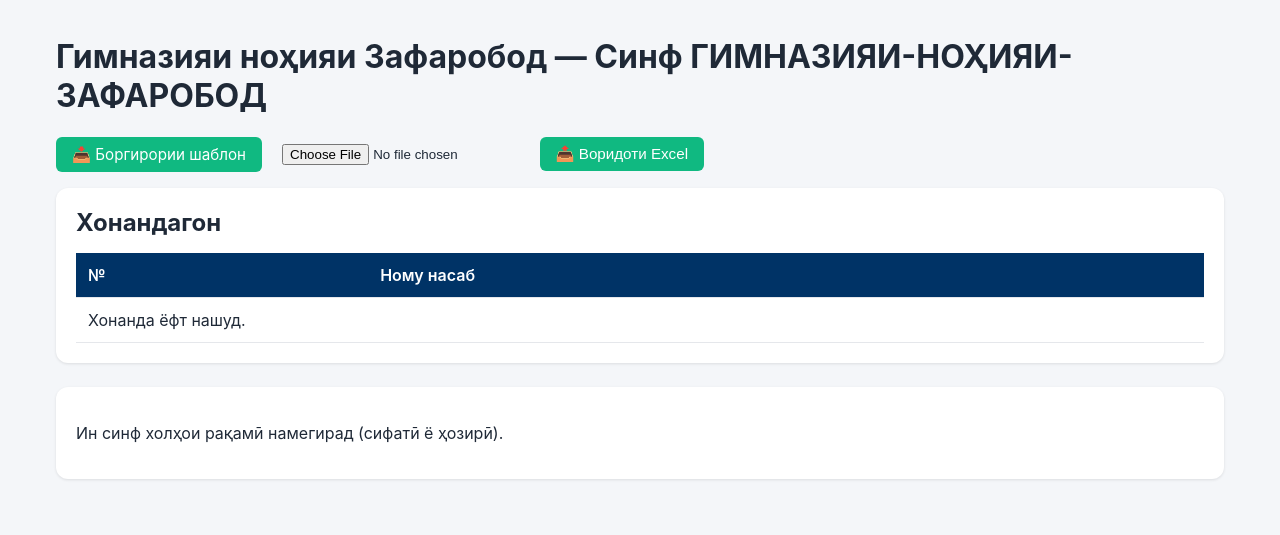
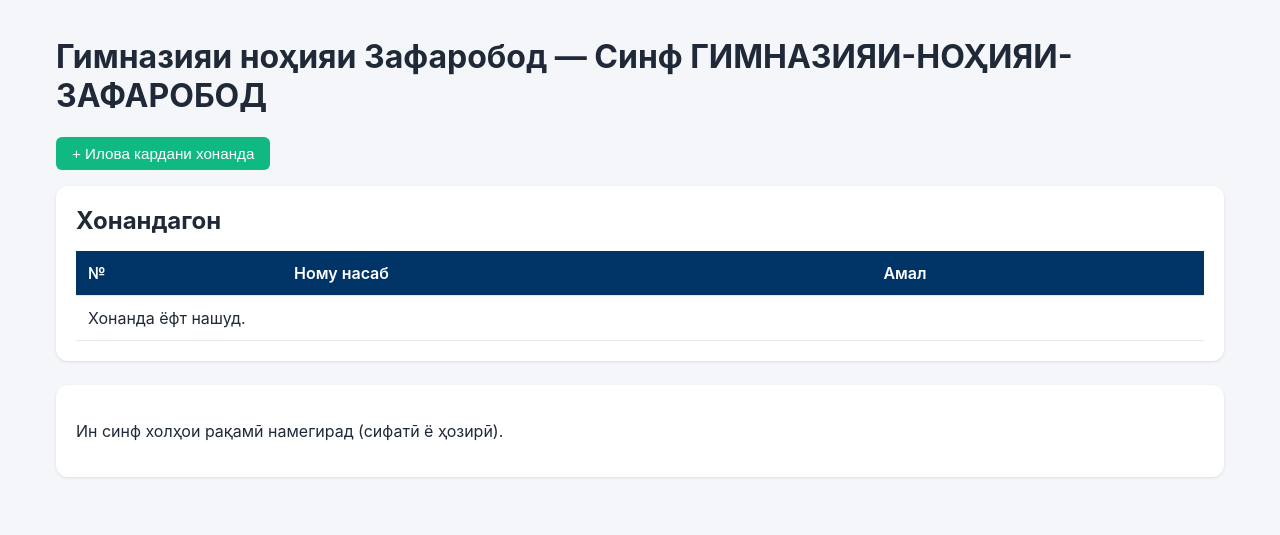
Before and after one commit to KangarooAdmin1968/Maorif_Portal, a Django app: a page that uses portal/templates/portal/class_detail.html in a window 1280 px wide. Shown: the part 93-628 px from the top of the page. Run offline with Django 4.2, Linux system fonts and the light colour scheme; a user stored in the database is signed in; data comes from the database, SQL or seed files in the repository.

Commit message:
Add individual student add/remove in class_detail, remove Excel import buttons

```diff
--- a/portal/templates/portal/class_detail.html
+++ b/portal/templates/portal/class_detail.html
@@ -4,12 +4,22 @@
 <h1>{{ school.name }} — Синф {{ class_name }}</h1>
 
 <div class="toolbar">
-    <a href="{% url 'download_template' class_name %}" class="btn btn-secondary">📥 Боргирории шаблон</a>
-    <form action="{% url 'import_excel_class' class_name %}" method="post" enctype="multipart/form-data" class="inline-form">
-        {% csrf_token %}
-        <input type="file" name="excel" accept=".xlsx,.xls" required>
-        <button type="submit" class="btn btn-secondary">📤 Воридоти Excel</button>
-    </form>
+    <button type="button" class="btn btn-success" onclick="openAddStudentModal()">+ Илова кардани хонанда</button>
+</div>
+
+<div id="add-student-modal" class="modal" style="display:none;">
+    <div class="modal-content" style="padding:1.5rem; border-radius:0.5rem;">
+        <h3>Илова кардани хонанда</h3>
+        <form action="{% url 'add_student' school.id class_name %}" method="post">
+            {% csrf_token %}
+            <label for="full_name" style="display:block; margin-top:0.5rem;">Ному насаби хонанда</label>
+            <input type="text" id="full_name" name="full_name" placeholder="Номи хонандаро ворид кунед" required style="width:100%; padding:0.5rem; margin:0.5rem 0 1rem; border:1px solid #d1d5db; border-radius:0.25rem;">
+            <div style="display:flex; gap:0.5rem; justify-content:flex-end;">
+                <button type="button" class="btn btn-secondary" onclick="closeAddStudentModal()">Бекор</button>
+                <button type="submit" class="btn btn-success">Илова</button>
+            </div>
+        </form>
+    </div>
 </div>
 
 <section class="card">
@@ -50,15 +60,22 @@
         {% endif %}
     </div>
     <table class="data-table">
-        <thead><tr><th>№</th><th>Ному насаб</th></tr></thead>
+        <thead><tr><th>№</th><th>Ному насаб</th><th>Амал</th></tr></thead>
         <tbody>
             {% for s in students %}
             <tr>
                 <td>{{ forloop.counter }}</td>
                 <td><a href="{% url 'student_detail' s.id %}">{{ s.full_name }}</a></td>
+                <td>
+                    <form action="{% url 'remove_student' school.id class_name %}" method="post" class="inline-form" onsubmit="return confirm('Оё шумо дар ҳақиқат мехоҳед хонандаро хориҷ кунед?');">
+                        {% csrf_token %}
+                        <input type="hidden" name="student_id" value="{{ s.id }}">
+                        <button type="submit" class="btn btn-danger btn-sm">Хориҷ кардан</button>
+                    </form>
+                </td>
             </tr>
             {% empty %}
-            <tr><td colspan="2">Хонанда ёфт нашуд.</td></tr>
+            <tr><td colspan="3">Хонанда ёфт нашуд.</td></tr>
             {% endfor %}
         </tbody>
     </table>
@@ -155,5 +172,18 @@ document.addEventListener('click', function(e) {
         document.getElementById('subject-menu').classList.remove('show');
     }
 });
+function openAddStudentModal() {
+    document.getElementById('add-student-modal').style.display = 'flex';
+    document.getElementById('full_name').focus();
+}
+function closeAddStudentModal() {
+    document.getElementById('add-student-modal').style.display = 'none';
+}
+window.onclick = function(e) {
+    const modal = document.getElementById('add-student-modal');
+    if (e.target === modal) {
+        modal.style.display = 'none';
+    }
+}
 </script>
 {% endblock %}
--- a/portal/urls.py
+++ b/portal/urls.py
@@ -10,6 +10,8 @@ urlpatterns = [
     path('schools/add/', views.school_add, name='school_add'),
     path('school/<int:school_id>/classes/', views.class_list, name='class_list'),
     path('school/<int:school_id>/class/<str:class_name>/', views.class_detail, name='class_detail'),
+    path('school/<int:school_id>/class/<str:class_name>/student/add/', views.add_student, name='add_student'),
+    path('school/<int:school_id>/class/<str:class_name>/student/remove/', views.remove_student, name='remove_student'),
     path('school/<int:school_id>/class/<str:class_name>/grade/<str:subject>/', views.grade_entry, name='grade_entry'),
     path('school/<int:school_id>/class/<str:class_name>/grade/<str:subject>/calc-quarter/', views.calc_quarter_from_daily, name='calc_quarter_from_daily'),
     path('save-grade-ajax/', views.save_grade_ajax, name='save_grade_ajax'),
--- a/portal/views.py
+++ b/portal/views.py
@@ -497,6 +497,49 @@ def class_detail(request, school_id, class_name):
         'subjects': subjects,
         'non_graded': non_graded,
     })
+
+
+@login_required
+@require_POST
+def add_student(request, school_id, class_name):
+    school = get_object_or_404(School, id=school_id)
+    if not has_school_access(request.user, school):
+        return redirect('dashboard')
+    class_name = normalize_class_name(class_name)
+    full_name = request.POST.get('full_name', '').strip()
+    if not full_name:
+        messages.error(request, 'Номи хонанда ворид карда шавад.')
+        return redirect('class_detail', school_id=school.id, class_name=class_name)
+    student_id = f"{school.name}__{class_name}__{full_name}"
+    if Student.objects.filter(id=student_id).exists():
+        messages.warning(request, 'Хонанда бо ин ном аллакай вуҷуд дорад.')
+    else:
+        Student.objects.create(
+            id=student_id,
+            full_name=full_name,
+            class_name=class_name,
+            school=school
+        )
+        messages.success(request, 'Хонанда илова шуд.')
+    return redirect('class_detail', school_id=school.id, class_name=class_name)
+
+
+@login_required
+@require_POST
+def remove_student(request, school_id, class_name):
+    school = get_object_or_404(School, id=school_id)
+    if not has_school_access(request.user, school):
+        return redirect('dashboard')
+    class_name = normalize_class_name(class_name)
+    student_id = request.POST.get('student_id', '').strip()
+    if student_id:
+        try:
+            student = Student.objects.get(id=student_id, school=school, class_name=class_name)
+            student.delete()
+            messages.success(request, 'Хонанда хориҷ карда шуд.')
+        except Student.DoesNotExist:
+            messages.error(request, 'Хонанда ёфт нашуд.')
+    return redirect('class_detail', school_id=school.id, class_name=class_name)
 
 
 @login_required
```
